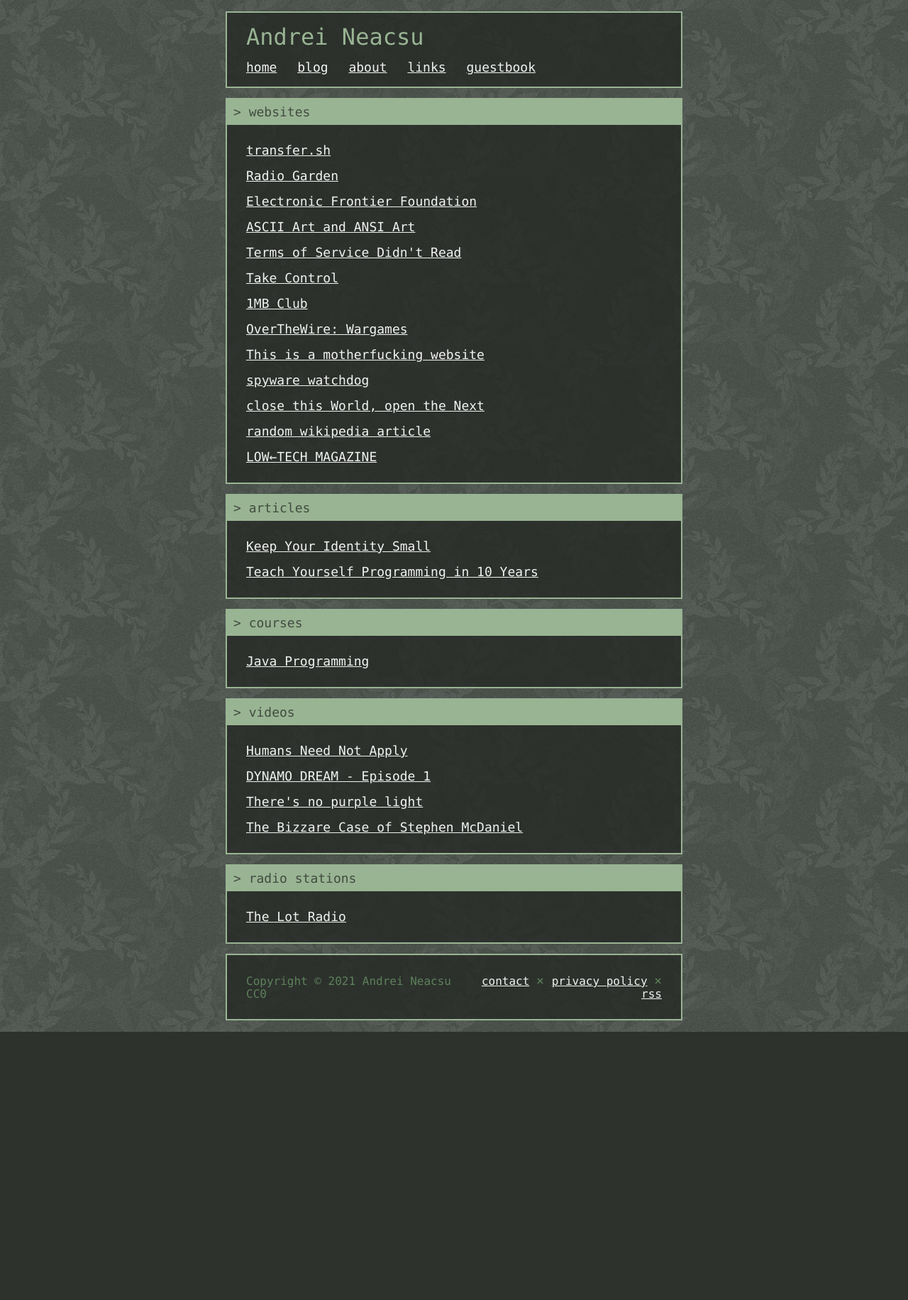
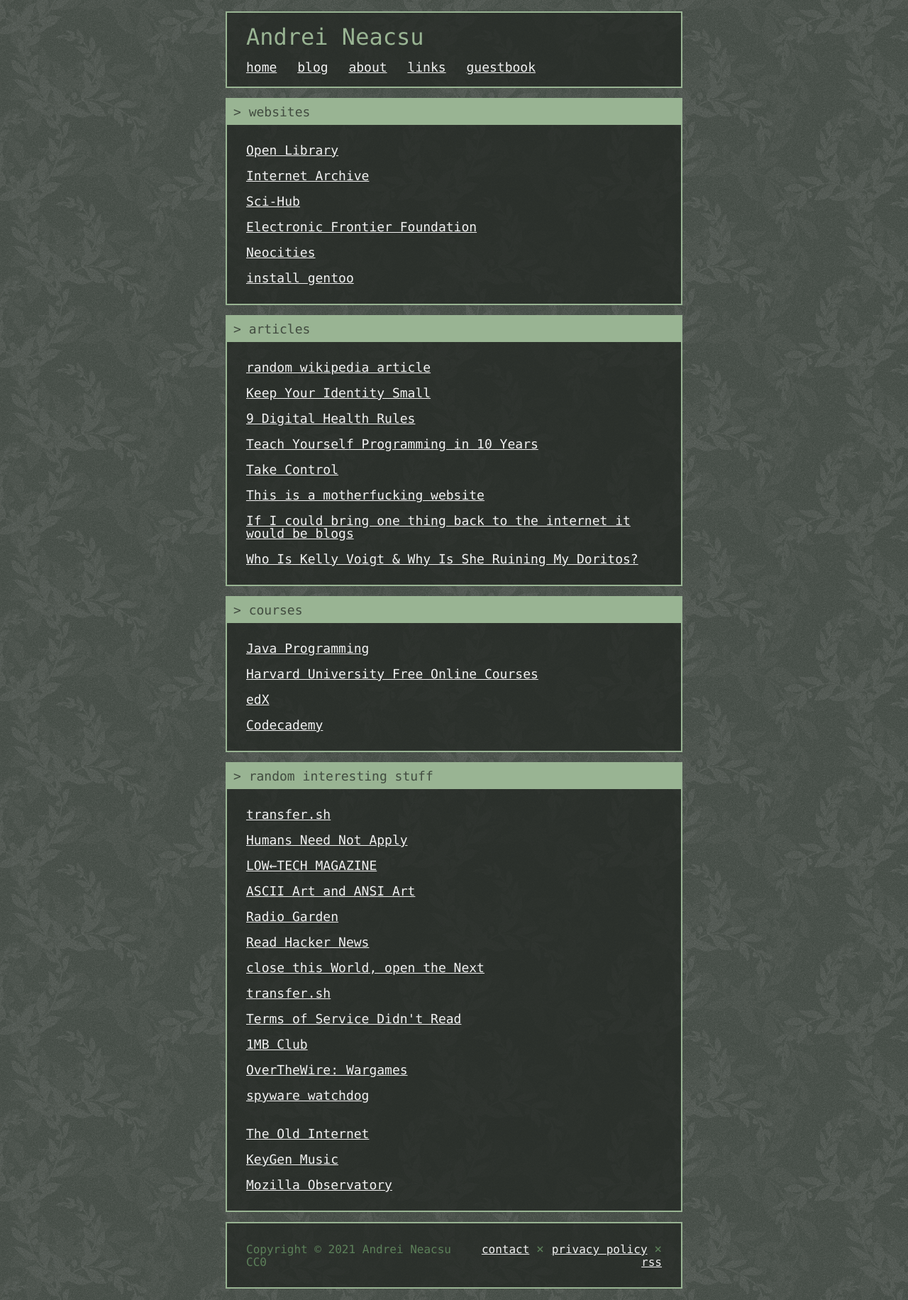
Before and after one commit to errormine/aneacsu.com, a PHP site: page /links in a window 1280 px wide. Shown: the whole page at 71% size. Before the commit the page ends 1454 px from the top, so only its background shows below. Run offline with PHP 8.4, Linux system fonts and the light colour scheme; some libraries are stand-ins or nearby versions; some web fonts are replaced.

Commit message:
fix styling

```diff
--- /dev/null
+++ b/book.php
@@ -0,0 +1,5 @@
+<?php
+$content = file_get_contents('https://openlibrary.org/books/' . $_GET['id'] . '/-/widget');
+$content = str_replace('//openlibrary.org/static/build/page-book-widget.css', '/style/book-widget.css', $content);
+
+echo $content;
--- a/index.php
+++ b/index.php
@@ -5,7 +5,7 @@
             <section id="about">
                 <h2 class="title">about</h2>
                 <div class="content">
-                    <video autoplay loop muted playsinline width="50%">
+                    <video class="medium-img" autoplay loop muted playsinline>
                         <source src="/images/breakfast_club04.mp4" type="video/mp4">
                     </video>
                     <br>
--- a/links.php
+++ b/links.php
@@ -1,4 +1,4 @@
-<?php include("include/head.html")?>
+<?php include("include/head.html");?>
     <body>
         <?php include("include/header.html")?>
         <main>
@@ -6,19 +6,12 @@
                 <h2 class="title">websites</h2>
                 <div class="content">
                     <ul class="word-list">
-                        <li><a href="https://transfer.sh">transfer.sh</a></li>
-                        <li><a href="http://radio.garden/">Radio Garden</a></li>
+                        <li><a href="https://openlibrary.org/">Open Library</a></li>
+                        <li><a href="https://archive.org/">Internet Archive</a></li>
+                        <li><a href="https://sci-hub.se/">Sci-Hub</a></li>
                         <li><a href="https://www.eff.org/">Electronic Frontier Foundation</a></li>
-                        <li><a href="http://www.roysac.com/default.html">ASCII Art and ANSI Art</a></li>
-                        <li><a href="https://tosdr.org/en/frontpage">Terms of Service Didn't Read</a></li>
-                        <li><a href="https://www.humanetech.com/take-control">Take Control</a></li>
-                        <li><a href="https://1mb.club/">1MB Club</a></li>
-                        <li><a href="https://overthewire.org/wargames/">OverTheWire: Wargames</a></li>
-                        <li><a href="http://motherfuckingwebsite.com/">This is a motherfucking website</a></li>
-                        <li><a href="https://spyware.neocities.org/articles/index.html">spyware watchdog</a></li>
-                        <li><a href="https://lainzine.org/">close this World, open the Next</a></li>
-                        <li><a href="https://en.wikipedia.org/wiki/Special:Random">random wikipedia article</a></li>
-                        <li><a href="https://solar.lowtechmagazine.com/">LOW←TECH MAGAZINE</a></li>
+                        <li><a href="https://neocities.org/">Neocities</a></li>
+                        <li><a href="https://wiki.installgentoo.com/wiki/Main_Page">install gentoo</a></li>
                     </ul>
                 </div>
             </section>
@@ -26,8 +19,14 @@
                 <h2 class="title">articles</h2>
                 <div class="content">
                     <ul class="word-list">
+                        <li><a href="https://en.wikipedia.org/wiki/Special:Random">random wikipedia article</a></li>
                         <li><a href="https://www.paulgraham.com/identity.html">Keep Your Identity Small</a></li>
+                        <li><a href="https://www.deprocrastination.co/blog/9-digital-health-rules">9 Digital Health Rules</a></li>
                         <li><a href="http://norvig.com/21-days.html">Teach Yourself Programming in 10 Years</a></li>
+                        <li><a href="https://www.humanetech.com/take-control">Take Control</a></li>
+                        <li><a href="http://motherfuckingwebsite.com/">This is a motherfucking website</a></li>
+                        <li><a href="http://tttthis.com/blog/if-i-could-bring-one-thing-back-to-the-internet-it-would-be-blogs">If I could bring one thing back to the internet it would be blogs</a></li>
+                        <li><a href="https://sysl.blogspot.com/2008/09/who-is-kelly-voigt-why-is-she-ruining.html">Who Is Kelly Voigt & Why Is She Ruining My Doritos?</a></li>
                     </ul>
                 </div>
             </section>
@@ -36,25 +35,32 @@
                 <div class="content">
                     <ul class="word-list">
                         <li><a href="https://java-programming.mooc.fi/">Java Programming</a></li>
+                        <li><a href="https://online-learning.harvard.edu/catalog/free">Harvard University Free Online Courses</a></li>
+                        <li><a href="https://www.edx.org/">edX</a></li>
+                        <li><a href="https://www.codecademy.com/">Codecademy</a></li>
                     </ul>
                 </div>
             </section>
-            <section id="videos">
-                <h2 class="title">videos</h2>
+            <section id="random">
+                <h2 class="title">random interesting stuff</h2>
                 <div class="content">
                     <ul class="word-list">
+                        <li><a href="https://transfer.sh">transfer.sh</a></li>
                         <li><a href="https://youtu.be/7Pq-S557XQU">Humans Need Not Apply</a></li>
-                        <li><a href="https://youtu.be/LsGZ_2RuJ2A">DYNAMO DREAM - Episode 1</a></li>
-                        <li><a href="https://youtu.be/CoLQF3cfxv0">There's no purple light</a></li>
-                        <li><a href="https://youtu.be/HkRjIq8Cp2A">The Bizzare Case of Stephen McDaniel</a></li>
-                    </ul>
-                </div>
-            </section>
-            <section id="radio-stations">
-                <h2 class="title">radio stations</h2>
-                <div class="content">
-                    <ul class="word-list">
-                        <li><a href="https://www.thelotradio.com/">The Lot Radio</a></li>
+                        <li><a href="https://solar.lowtechmagazine.com/">LOW←TECH MAGAZINE</a></li>
+                        <li><a href="http://www.roysac.com/default.html">ASCII Art and ANSI Art</a></li>
+                        <li><a href="http://radio.garden/">Radio Garden</a></li>
+                        <li><a href="https://readhacker.news/">Read Hacker News</a></li>
+                        <li><a href="https://lainzine.org/">close this World, open the Next</a></li>
+                        <li><a href="https://transfer.sh">transfer.sh</a></li>
+                        <li><a href="https://tosdr.org/en/frontpage">Terms of Service Didn't Read</a></li>
+                        <li><a href="https://1mb.club/">1MB Club</a></li>
+                        <li><a href="https://overthewire.org/wargames/">OverTheWire: Wargames</a></li>
+                        <li><a href="https://spyware.neocities.org/articles/index.html">spyware watchdog</a></li>
+                        <li><a href="https://1kfa.com/table/"></a></li>
+                        <li><a href="http://theoldnet.com/">The Old Internet</a></li>
+                        <li><a href="http://keygenmusic.org/">KeyGen Music</a></li>
+                        <li><a href="https://observatory.mozilla.org/">Mozilla Observatory</a></li>
                     </ul>
                 </div>
             </section>
--- a/style/style.css
+++ b/style/style.css
@@ -62,6 +62,10 @@ input[type=submit] {
 
 .align-right {
     text-align: right;
+}
+
+.medium-img {
+    width: 50%;
 }
 
 /* HEADER */
@@ -203,6 +207,12 @@ form input[type=submit] {
     word-break: break-word;
 }
 
+/* BOOKS WIDGET */
+#books iframe {
+    width: 165px;
+    height: 400px;
+}
+
 /* MOBILE STUFF */
 @media only screen and (max-width: 960px) {
     body {
@@ -233,4 +243,8 @@ form input[type=submit] {
     .mobile-hidden {
         display: none;
     }
+
+    .medium-img {
+        width: 100%;
+    }
 }
```
